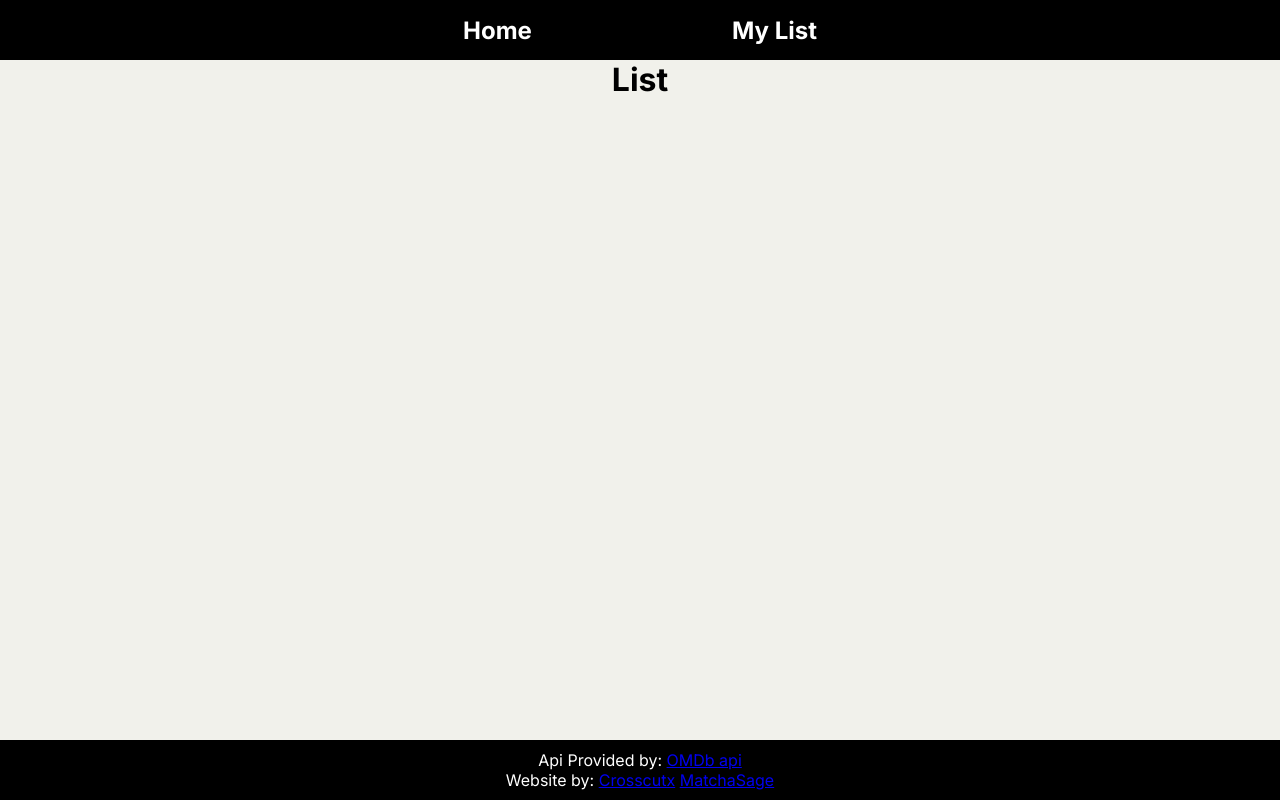
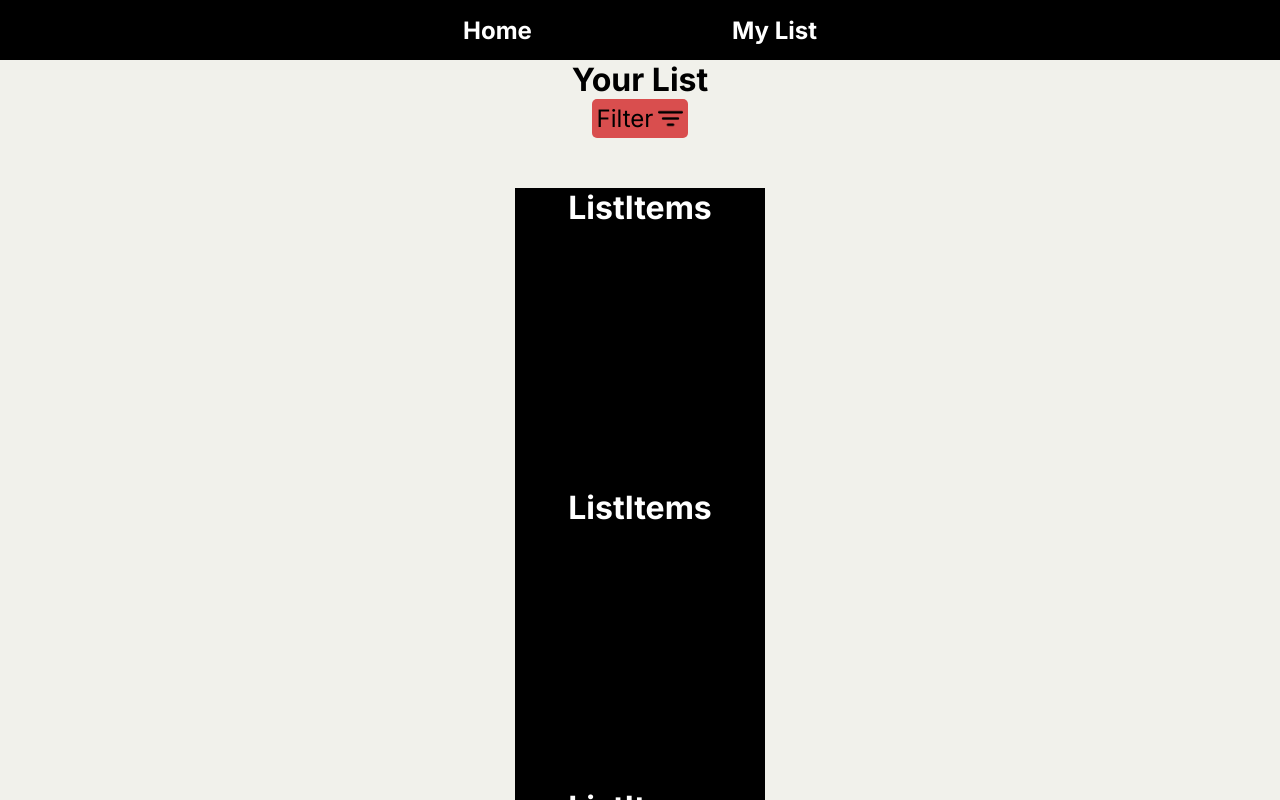
Before and after one commit to MatchaSage/movie-list-, a React (Vite) app: page / in a window 1280 px wide. Shown: the top 800 px of the page. Built offline with nearby package versions, Linux system fonts and the light colour scheme.

Commit message:
Pages dynamically change height.

```diff
--- a/src/App.jsx
+++ b/src/App.jsx
@@ -26,12 +26,18 @@ export default function App() {
   function showHomeSetter() {
     if (showHome === false) {
       setShowHome(true);
+      //Set the page to 100 view height whenever the homepage is shown. This is needed because both pages
+      //need different height styling in the app component.
+      document.querySelector(".app").style.height = "100vh";
     }
   }
 
   function showListSetter() {
     if (showHome === true) {
       setShowHome(false);
+      //Set the page to 100% height whenever the list page is shown. This is needed because both pages
+      //need different height styling in the app component.
+      document.querySelector(".app").style.height = "100%";
     }
   }
   function showInfoSetter() {
--- a/src/Components/Footer.jsx
+++ b/src/Components/Footer.jsx
@@ -15,6 +15,9 @@ export default function Footer() {
         Website by: <a href="https://github.com/CrosscutX">Crosscutx</a>{" "}
         <a href="https://github.com/MatchaSage">MatchaSage</a>
       </p>
+      <a href="https://www.flaticon.com/free-icons/filter" title="filter icons">
+        Filter icons created by Lizel Arina - Flaticon
+      </a>
     </footer>
   );
 }
--- a/src/Components/List.jsx
+++ b/src/Components/List.jsx
@@ -1,9 +1,25 @@
 import React from "react";
+import ListItems from "./ListItems";
+import FilterImg from "../img/filter.png";
 
 export default function List(props) {
   return (
     <div className="list">
-      <h1>List</h1>
+      <h1>Your List</h1>
+      <div className="filter-row">
+        <div className="filter-container">
+          <div className="filter-buttons">
+            <span>Filter</span>
+            <img className="filter-img" src={FilterImg} alt="Filter" />
+          </div>
+        </div>
+      </div>
+      <div className="movie-container">
+        <ListItems />
+        <ListItems />
+        <ListItems />
+        <ListItems />
+      </div>
     </div>
   );
 }
--- a/src/Components/ListItems.jsx
+++ b/src/Components/ListItems.jsx
@@ -1,5 +1,9 @@
 import React from "react";
 
 export default function ListItems(props) {
-  return <div>ListItems</div>;
+  return (
+    <div className="list-items">
+      <h1>ListItems</h1>
+    </div>
+  );
 }
--- a/src/app.css
+++ b/src/app.css
@@ -10,7 +10,7 @@
   justify-content: space-between;
   align-items: center;
   background-color: rgb(241, 241, 235);
-  height: 100vh;
+  height: 100%;
   font-family: inter, arial;
 }
 
@@ -39,3 +39,7 @@ footer {
   background-color: black;
   color: white;
 }
+
+footer a {
+  color: #551a8b;
+}
--- a/src/list.css
+++ b/src/list.css
@@ -1,3 +1,4 @@
+/**List.jsx start**/
 .list {
   display: flex;
   flex-direction: column;
@@ -6,3 +7,49 @@
   height: 100%;
   width: 100%;
 }
+
+.filter-row {
+  align-self: center;
+}
+
+.filter-container {
+  display: flex;
+  flex-direction: column;
+}
+
+.filter-buttons {
+  display: flex;
+  justify-content: center;
+  align-items: center;
+  gap: 5px;
+  padding: 5px;
+  cursor: pointer;
+  background-color: rgb(217, 78, 78);
+  border-radius: 5px;
+}
+
+.filter-buttons span {
+  font-size: 1.5rem;
+}
+
+.filter-img {
+  height: 25px;
+  width: 25px;
+}
+
+.movie-container {
+  margin-top: 50px;
+}
+/**List.jsx end**/
+
+/**ListItems.jsx start**/
+.list-items {
+  display: flex;
+  flex-direction: column;
+  align-items: center;
+  height: 300px;
+  width: 250px;
+  color: white;
+  background-color: black;
+}
+/**ListItems.jsx end**/
```
Also changed, not shown: src/img/filter.png (added).
